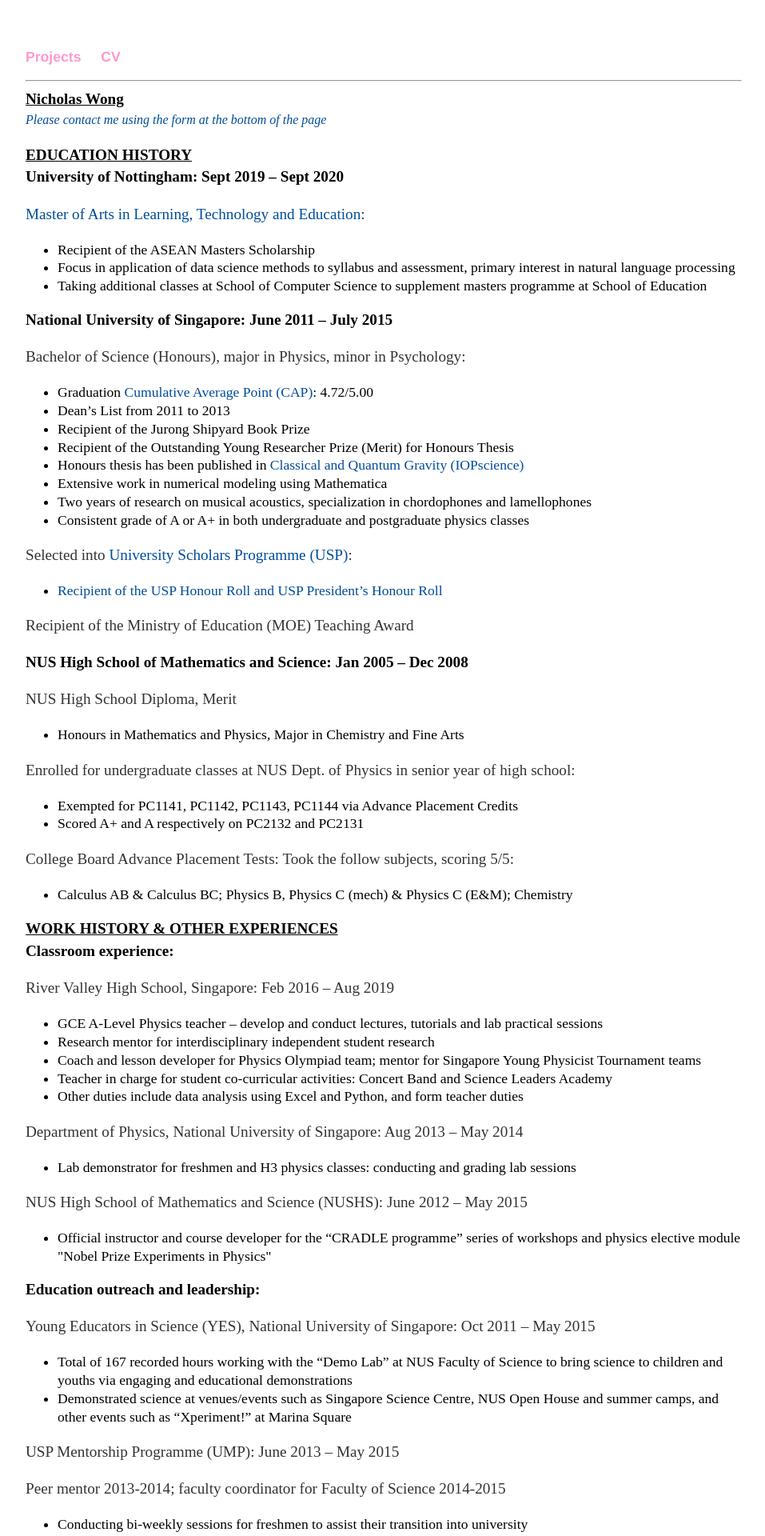
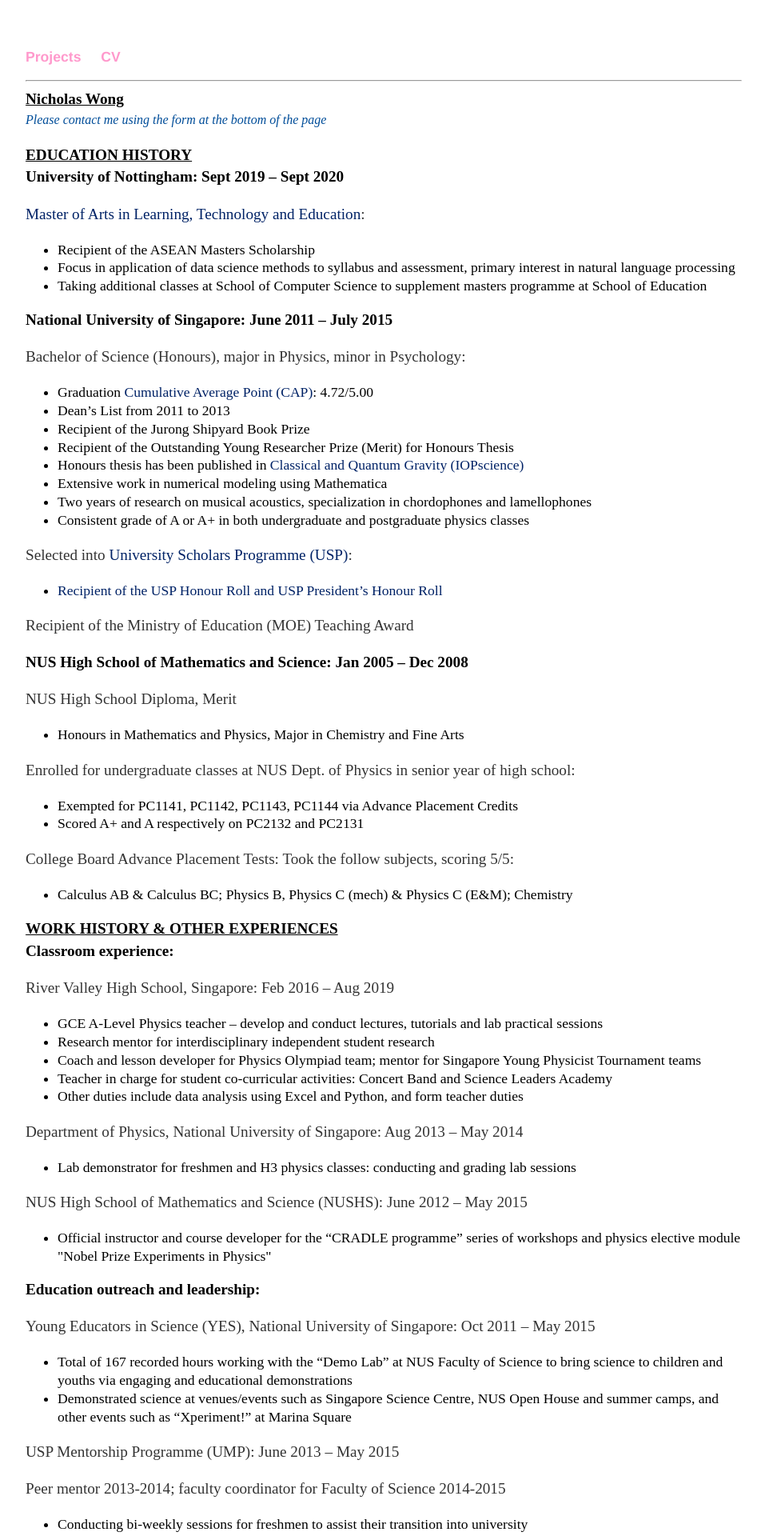
Before and after one commit to not-even-wong/not-even-wong.github.io, a Jekyll site: the page built from cv/index.html, in a window 1280 px wide. Shown: the top 1920 px of the page at 80% size, without its empty margins (160-1117 px from the left). Built offline with Jekyll 4.4.1, drawn with Linux system fonts in a browser that asks for light colours.

Commit message:
Update index.html

```diff
--- a/cv/index.html
+++ b/cv/index.html
@@ -3,7 +3,7 @@
 layout: default
 ---
 <style>
-a {color: #004d99;}
+a {color: #002266;}
 margin {padding-left: 30px;}
 </style>
 
```
